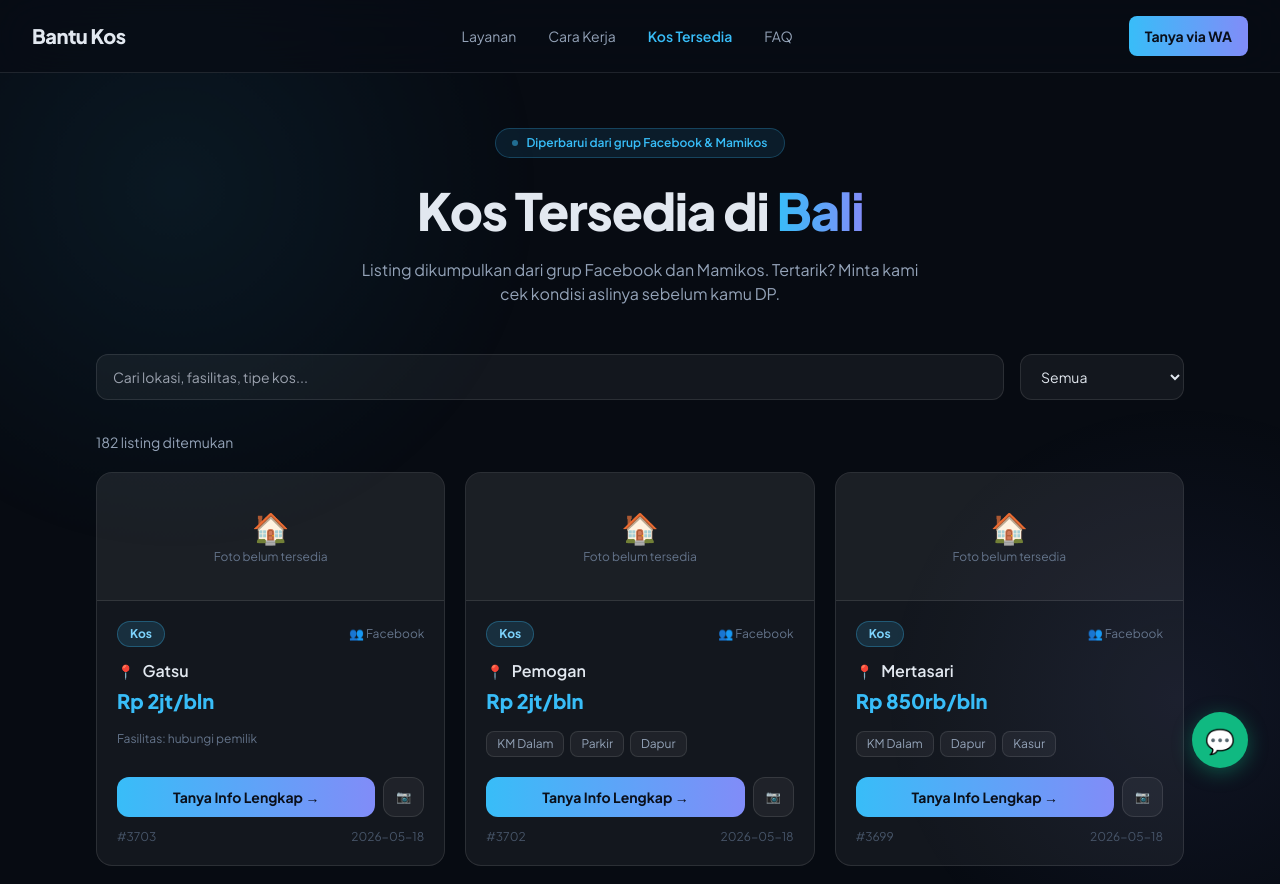
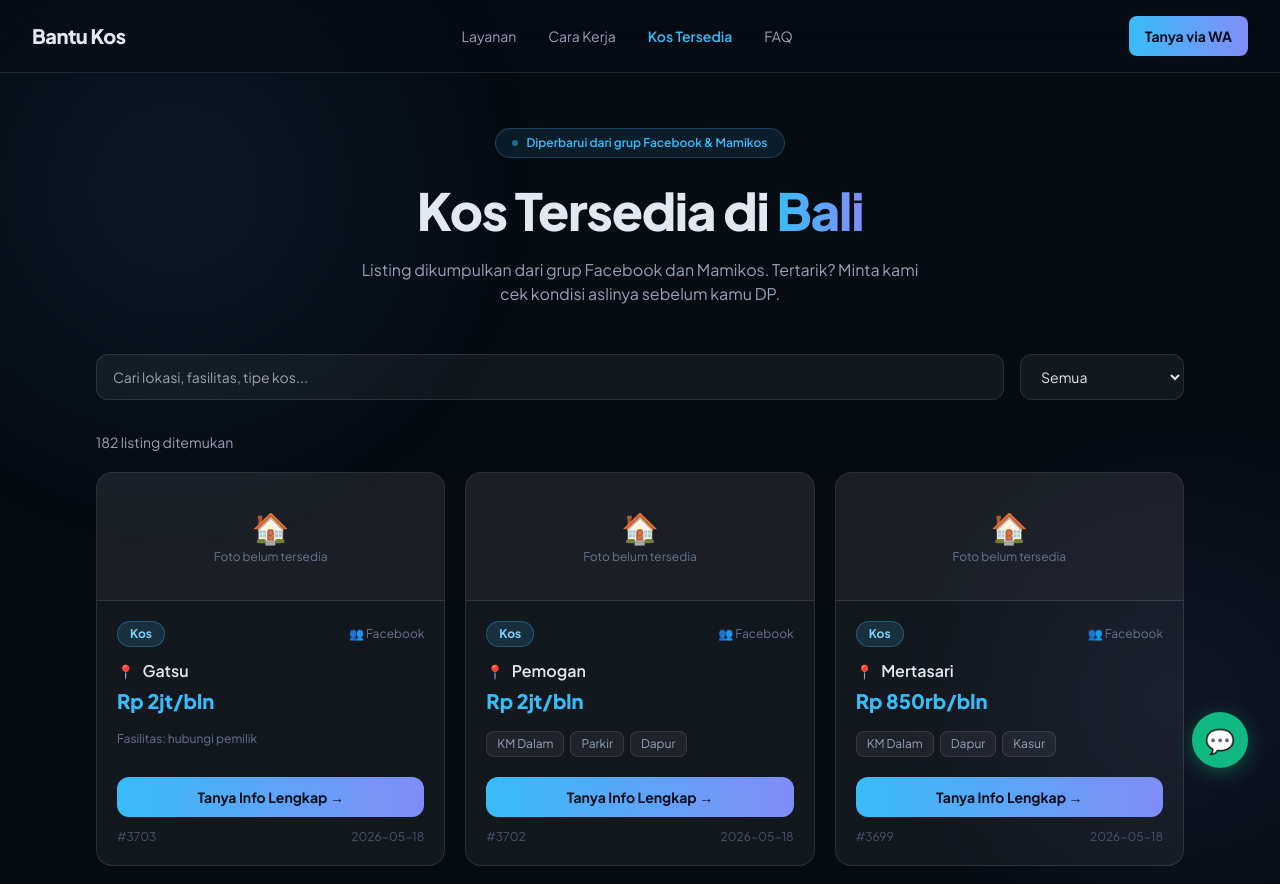
Before and after one commit to yugakurniawan-git/kost.yugakurniawan.com, a Next.js app: page /listings in a window 1280 px wide. Shown: the top 884 px of the page. Built offline with nearby package versions, Linux system fonts and the light colour scheme; grey boxes are pictures that could not be loaded.

Commit message:
fix: hapus link Facebook dari listing — client hubungi kita langsung

```diff
--- a/app/listings/page.tsx
+++ b/app/listings/page.tsx
@@ -15,7 +15,6 @@ interface Listing {
   source: string
   posted_at: string
   image_url: string
-  source_url?: string
 }
 
 const TYPE_COLORS: Record<string, string> = {
@@ -235,17 +234,6 @@ function ListingCard({ listing, waNumber }: { listing: Listing; waNumber: string
           >
             Tanya Info Lengkap →
           </a>
-          {!listing.image_url && listing.source_url && (
-            <a
-              href={listing.source_url}
-              target="_blank"
-              rel="noopener noreferrer"
-              className="px-3 bg-white/5 border border-white/10 rounded-xl text-xs text-slate-400 hover:text-slate-200 hover:border-white/20 transition-all flex items-center"
-              title="Lihat postingan asli"
-            >
-              📷
-            </a>
-          )}
         </div>
 
         <div className="text-xs text-slate-600 mt-3 flex justify-between">
```
